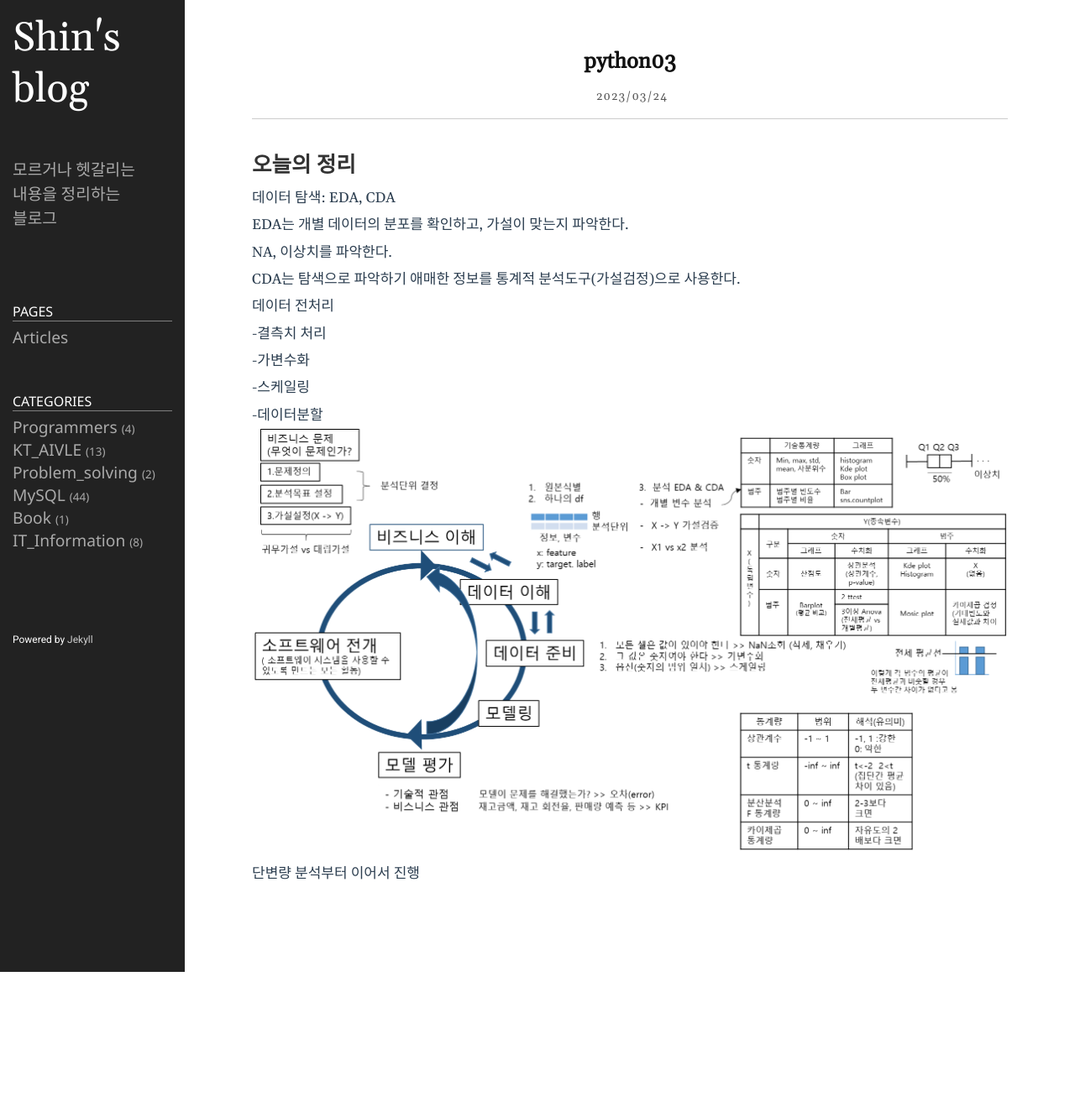
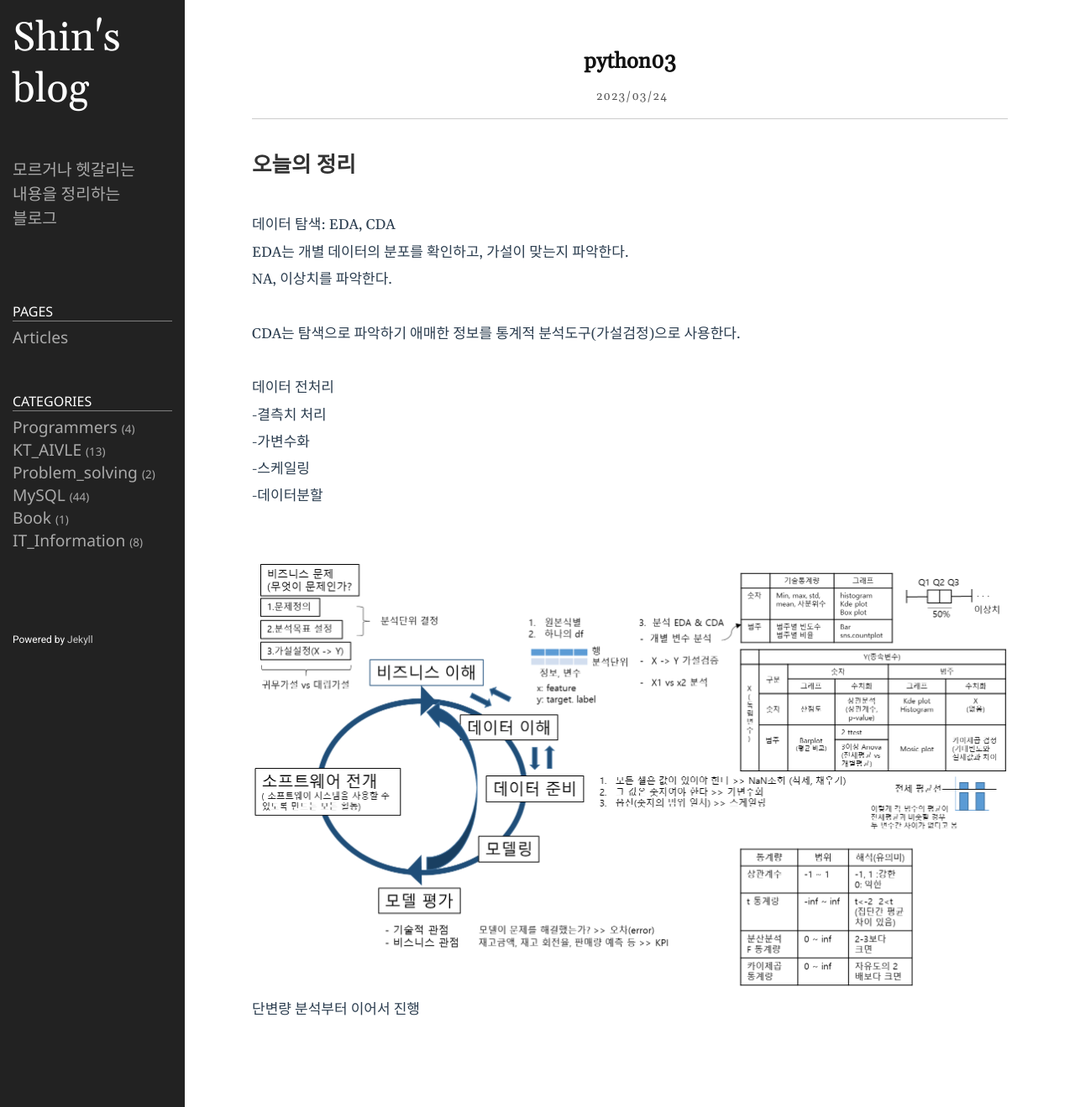
Before and after one commit to shina1221/shina1221.github.io, a Jekyll site: the page built from _posts/KT_AIVLE/2023-03-24-python03.md, in a window 1280 px wide. Shown: the whole page at 84% size. Built offline with Jekyll 4.4.1, drawn with Linux system fonts in a browser that asks for light colours; before the commit the page ends 1158 px from its top, so only the background shows below that.

Commit message:
Update 2023-03-24-python03.md

```diff
--- a/_posts/KT_AIVLE/2023-03-24-python03.md
+++ b/_posts/KT_AIVLE/2023-03-24-python03.md
@@ -6,19 +6,19 @@
 ---
 
 # 오늘의 정리
-
+<br>
 데이터 탐색: EDA, CDA
 EDA는 개별 데이터의 분포를 확인하고, 가설이 맞는지 파악한다.
 NA, 이상치를 파악한다.
-
+<br>
 CDA는 탐색으로 파악하기 애매한 정보를 통계적 분석도구(가설검정)으로 사용한다.
-
+<br>
 데이터 전처리
 -결측치 처리
 -가변수화
 -스케일링
 -데이터분할
-
-![](https://github.com/shina1221/shina1221.github.io/blob/main/_posts/KT_AIVLE/image/%EB%B9%84%EC%A6%88%EB%8B%88%EC%8A%A4_%EC%A0%95%EC%9D%98_%EB%B0%8F_%EC%A0%95%EB%A6%AC.png)
-
+<br>
+![이미지1](https://github.com/shina1221/shina1221.github.io/blob/main/_posts/KT_AIVLE/image/%EB%B9%84%EC%A6%88%EB%8B%88%EC%8A%A4_%EC%A0%95%EC%9D%98_%EB%B0%8F_%EC%A0%95%EB%A6%AC.png)
+<br>
 단변량 분석부터 이어서 진행
```
